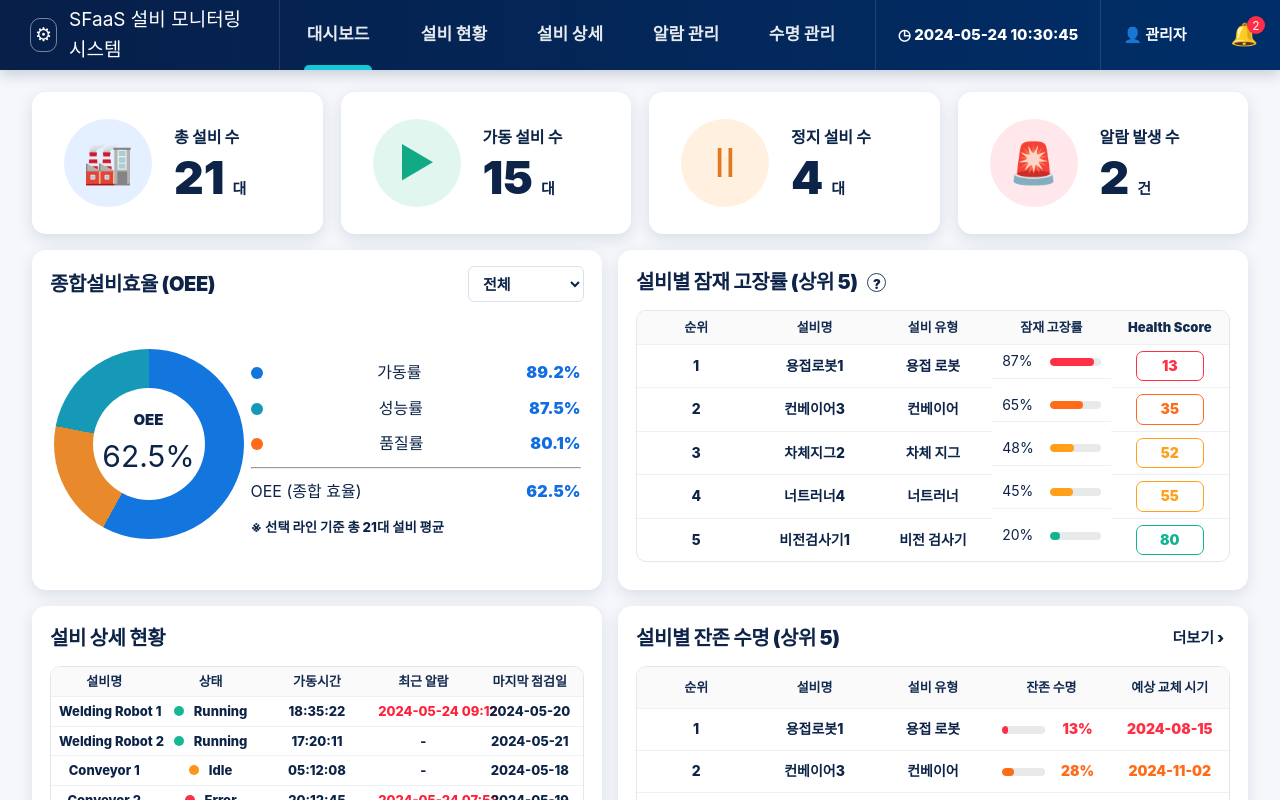
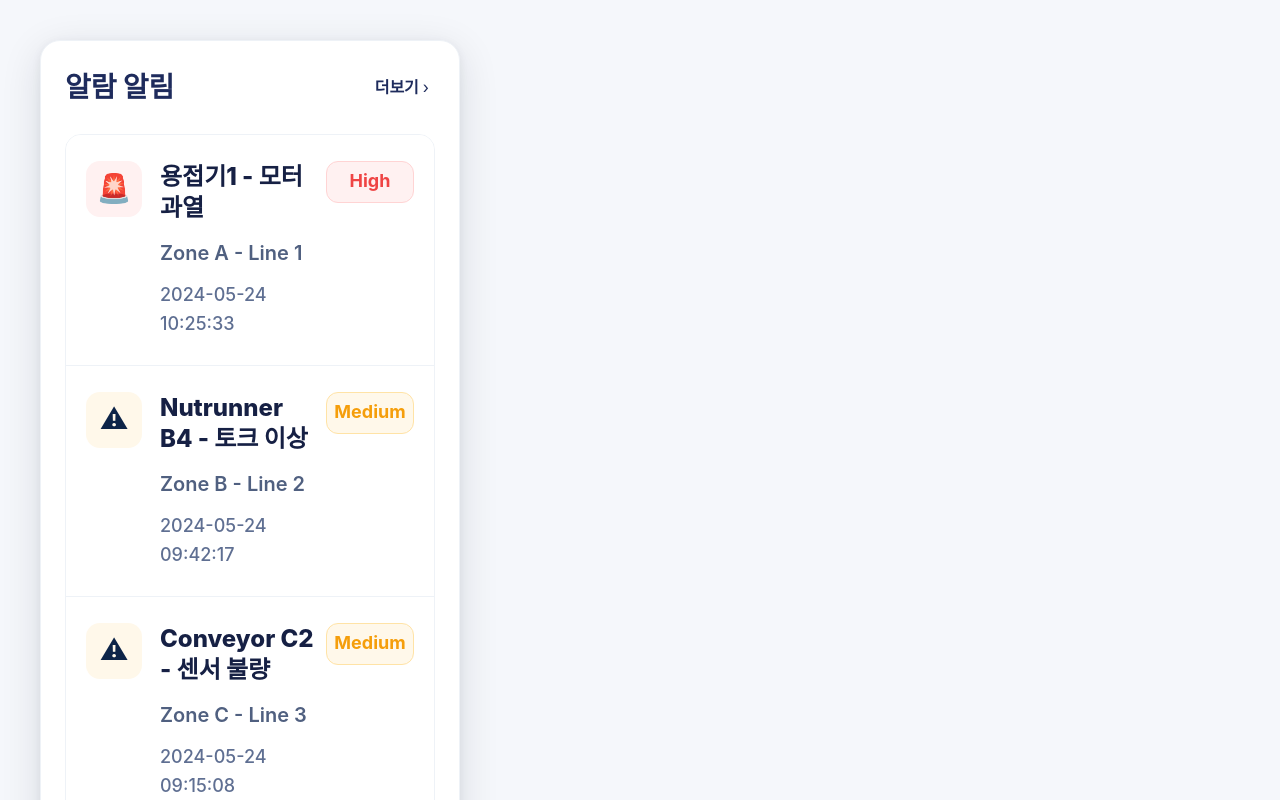
Before and after one commit to sleeping-6eauty/BS-SCADA, a Vue app in the folder frontend/: page /dashboard in a window 1280 px wide. Shown: the top 800 px of the page. Built offline with nearby package versions, Linux system fonts and the light colour scheme.

Commit message:
feat: add alarm modal UI component

```diff
--- a/frontend/src/App.vue
+++ b/frontend/src/App.vue
@@ -1,3 +1,11 @@
+// AlarmModal.vue 임시 확인용으로 추가해둔 코드 (실제로는 App.vue에서 AlarmModal 사용X)
+<script setup>
+import AlarmModal from './components/AlarmModal.vue'
+</script>
+
 <template>
+  <div style="padding: 40px; background: #f5f7fb; min-height: 100vh;">
+    <AlarmModal />
+  </div>
   <RouterView />
 </template>
--- /dev/null
+++ b/frontend/src/components/AlarmModal.vue
@@ -0,0 +1,247 @@
+<template>
+  <div class="alarm-modal">
+    <div class="alarm-header">
+      <h3>알람 알림</h3>
+      <button class="more-btn">
+        더보기
+        <span>›</span>
+      </button>
+    </div>
+
+    <div class="alarm-list">
+      <div
+        v-for="alarm in alarms"
+        :key="alarm.id"
+        class="alarm-item"
+      >
+        <div class="alarm-left">
+          <div class="icon-wrapper" :class="alarm.level">
+            <span class="alarm-icon">
+              {{ alarm.icon }}
+            </span>
+          </div>
+
+          <div class="alarm-content">
+            <h4>{{ alarm.title }}</h4>
+            <p>{{ alarm.location }}</p>
+            <span>{{ alarm.time }}</span>
+          </div>
+        </div>
+
+        <div
+          class="alarm-badge"
+          :class="alarm.level"
+        >
+          {{ alarm.levelText }}
+        </div>
+      </div>
+    </div>
+
+    <button class="view-all-btn">
+      전체 알람 보기
+    </button>
+  </div>
+</template>
+
+<script setup>
+const alarms = [
+  {
+    id: 1,
+    title: '용접기1 - 모터 과열',
+    location: 'Zone A - Line 1',
+    time: '2024-05-24 10:25:33',
+    level: 'high',
+    levelText: 'High',
+    icon: '🚨',
+  },
+  {
+    id: 2,
+    title: 'Nutrunner B4 - 토크 이상',
+    location: 'Zone B - Line 2',
+    time: '2024-05-24 09:42:17',
+    level: 'medium',
+    levelText: 'Medium',
+    icon: '⚠',
+  },
+  {
+    id: 3,
+    title: 'Conveyor C2 - 센서 불량',
+    location: 'Zone C - Line 3',
+    time: '2024-05-24 09:15:08',
+    level: 'medium',
+    levelText: 'Medium',
+    icon: '⚠',
+  },
+  {
+    id: 4,
+    title: 'AGV D1 - 배터리 경고',
+    location: 'Zone D - Line 4',
+    time: '2024-05-24 08:55:21',
+    level: 'low',
+    levelText: 'Low',
+    icon: 'ⓘ',
+  },
+]
+</script>
+
+<style scoped>
+.alarm-modal {
+  width: 420px;
+  background: #ffffff;
+  border-radius: 20px;
+  box-shadow:
+    0 10px 40px rgba(15, 23, 42, 0.12),
+    0 2px 10px rgba(15, 23, 42, 0.06);
+  padding: 24px;
+  border: 1px solid #eef2f7;
+}
+
+.alarm-header {
+  display: flex;
+  justify-content: space-between;
+  align-items: center;
+  margin-bottom: 24px;
+}
+
+.alarm-header h3 {
+  font-size: 28px;
+  font-weight: 800;
+  color: #1e2b5c;
+  margin: 0;
+}
+
+.more-btn {
+  border: none;
+  background: transparent;
+  color: #1e2b5c;
+  font-size: 16px;
+  font-weight: 700;
+  cursor: pointer;
+  display: flex;
+  align-items: center;
+  gap: 4px;
+}
+
+.alarm-list {
+  display: flex;
+  flex-direction: column;
+  gap: 0;
+  overflow: hidden;
+  border-radius: 16px;
+  border: 1px solid #eef2f7;
+}
+
+.alarm-item {
+  display: flex;
+  justify-content: space-between;
+  align-items: flex-start;
+  padding: 26px 20px;
+  border-bottom: 1px solid #eef2f7;
+  background: #fff;
+}
+
+.alarm-item:last-child {
+  border-bottom: none;
+}
+
+.alarm-left {
+  display: flex;
+  gap: 18px;
+}
+
+.icon-wrapper {
+  width: 56px;
+  height: 56px;
+  border-radius: 14px;
+  display: flex;
+  align-items: center;
+  justify-content: center;
+  flex-shrink: 0;
+}
+
+.icon-wrapper.high {
+  background: #fff1f1;
+}
+
+.icon-wrapper.medium {
+  background: #fff8ea;
+}
+
+.icon-wrapper.low {
+  background: #eef5ff;
+}
+
+.alarm-icon {
+  font-size: 28px;
+}
+
+.alarm-content h4 {
+  margin: 0 0 14px;
+  font-size: 24px;
+  font-weight: 800;
+  color: #162044;
+  line-height: 1.3;
+}
+
+.alarm-content p {
+  margin: 0 0 12px;
+  font-size: 20px;
+  color: #506080;
+  font-weight: 600;
+}
+
+.alarm-content span {
+  font-size: 18px;
+  color: #5f6f92;
+  font-weight: 500;
+}
+
+.alarm-badge {
+  min-width: 88px;
+  height: 42px;
+  padding: 0 16px;
+  border-radius: 12px;
+  font-size: 18px;
+  font-weight: 700;
+  display: flex;
+  align-items: center;
+  justify-content: center;
+  margin-left: 12px;
+}
+
+.alarm-badge.high {
+  color: #ef4444;
+  background: #fff1f1;
+  border: 1px solid #ffd4d4;
+}
+
+.alarm-badge.medium {
+  color: #f59e0b;
+  background: #fff8ea;
+  border: 1px solid #ffe3a6;
+}
+
+.alarm-badge.low {
+  color: #3b82f6;
+  background: #eef5ff;
+  border: 1px solid #cfe1ff;
+}
+
+.view-all-btn {
+  width: 100%;
+  height: 68px;
+  margin-top: 28px;
+  border-radius: 16px;
+  border: 2px solid #3b82f6;
+  background: #ffffff;
+  color: #2563eb;
+  font-size: 24px;
+  font-weight: 800;
+  cursor: pointer;
+  transition: all 0.2s ease;
+}
+
+.view-all-btn:hover {
+  background: #eff6ff;
+}
+</style>
```
